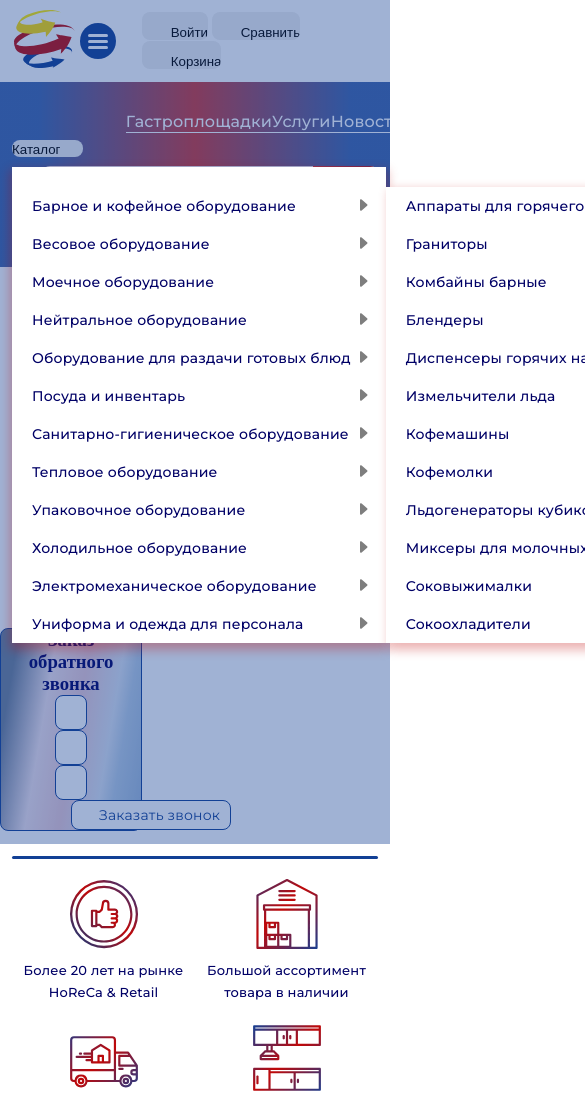
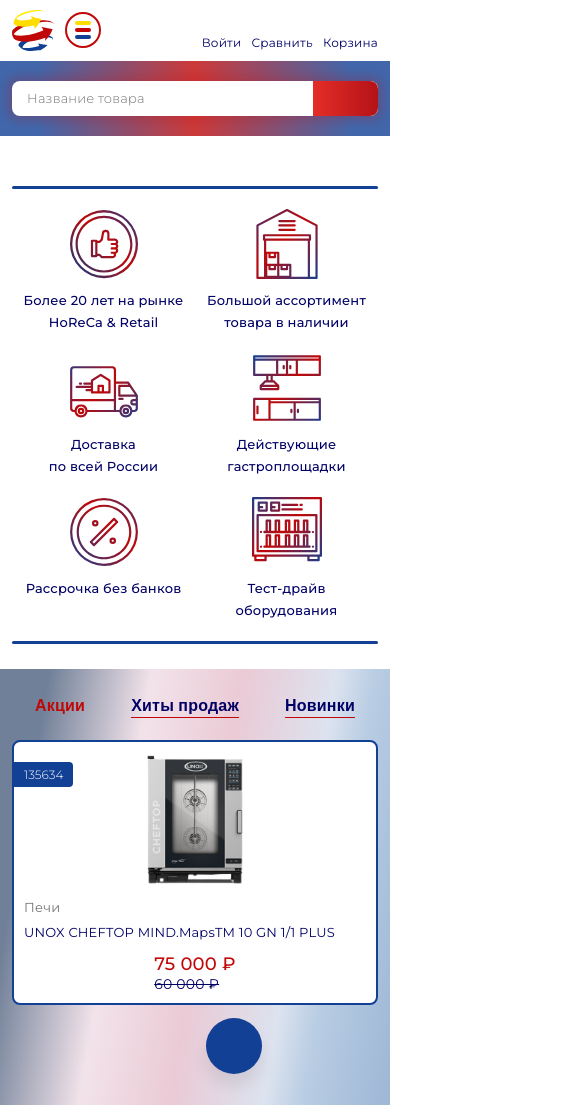
Before and after one commit to VvorobeiS/alfabiz-new, a plain HTML site: page index.html in a window 390 px wide. Shown: the top 1108 px of the page, 585 px wide, since content can reach past the window. Drawn offline with nearby package versions, Linux system fonts and the light colour scheme; files whose address does not match are found by name.

Commit message:
Багфиксинг адаптива для header

```diff
--- a/assets/sass/modules/_common.sass
+++ b/assets/sass/modules/_common.sass
@@ -8,6 +8,34 @@
   overflow: hidden
   text-overflow: ellipsis
   transition: $transition
+  &-catalog
+    display: flex
+    align-items: center
+    padding: 10px 30px
+    font-family: $Open-Sans
+    font-size: 14px
+    font-weight: 600
+    font-style: normal
+    letter-spacing: $letter-spacing
+    color: $light-color
+    background-image: linear-gradient(to right, #e52d27 0%, #b31217 51%, #e52d27 100%)
+    background-size: 200% auto
+    box-shadow: 0 0 5px #eee
+    text-transform: uppercase
+    z-index: 101
+    +hover
+      background-position: right center; /* change the direction of the change here */
+    &--mobile
+      position: absolute
+      top: 0
+      left: 0
+      display: none
+      padding: 10px
+      font-size: 13px
+      justify-content: center
+      align-items: center
+      text-align: center
+      border-radius: 0
 .tabs
   @include tab
 .line
@@ -89,7 +117,6 @@
     display: flex
     max-width: 100%
     height: 40px
-    margin-left: 30px
     overflow: hidden
     border-radius: $border-radius
     &__input
@@ -150,21 +177,46 @@
         background-color: $blue-color
     &__icon
       margin-right: 5px
-.popup
-  &__overlay
-    position: fixed
-    top: 0
-    right: 0
-    bottom: 0
-    left: 0
-    background-color: rgba(18, 64, 149, 0.4 )
-    z-index: 100
-    visibility: hidden
-    opacity: 0
-    transition: 0.3s
-    &--visible
-      visibility: visible
-      opacity: 1
+.menu
+  &-burger
+    display: flex
+    flex-direction: column
+    justify-content: center
+    align-items: center
+    width: 40px
+    height: 40px
+    padding-left: 8px
+    padding-right: 8px
+    background-color: $light-color
+    border: 2px solid $primary-color
+    border-radius: 50%
+    &__line
+      display: block
+      width: 100%
+      height: 4px
+      border-radius: $border-radius
+      &:not(:last-child)
+        margin-bottom: 3px
+      &--yellow
+        background-color: $yellow-color
+      &--red
+        background-color: $primary-color
+      &--blue
+        background-color: $blue-color
+.overlay
+  position: fixed
+  top: 0
+  right: 0
+  bottom: 0
+  left: 0
+  background-color: rgba(18, 64, 149, 0.4 )
+  z-index: 100
+  visibility: hidden
+  opacity: 0
+  transition: 0.3s
+  &--visible
+    visibility: visible
+    opacity: 1
 
 // .test
 //   background-image: url(../images/svg/bold-arrows.svg)
--- a/assets/sass/modules/_media.sass
+++ b/assets/sass/modules/_media.sass
@@ -8,28 +8,20 @@
   .title
     &--h2
       font-size: 26px
-  .header
-    &-text
-      margin-left: 0
-      font-size: 12px
-    &-city
-      &__btn
-        font-size: 12px
-    &-callback
-      &__btn
-        font-size: 12px
-    &-contacts
-      &__adress
-        font-size: 12px
-      &__tel
-        font-size: 16px
-      &__mail
-        font-size: 12px
-  .nav
-    margin-left: 0
-  .search
-    &-form
-      margin-left: 0
+  .button
+    &-catalog
+      padding-right: 20px
+      padding-left: 20px
+  .activity
+    max-width: 100%
+  .navbar
+    &-menu__list
+      &-link
+        font-size: 14px
+  .form
+    &-search
+      &__input
+        padding-left: 15px
   .advantages
     &__title
       font-size: 28px
@@ -97,15 +89,17 @@
   .title
     &--h2
       font-size: 20px
-  .header
-    &-text
-      max-width: 100%
-      font-size: 11px
-      font-weight: 400
-  .search
-    &-form
+  .button-catalog
+    &--mobile
+      display: flex
+  .activity
+    font-size: 11px
+    font-weight: 400
+  .form
+    &-search
+      box-shadow: 0px 0px 10px 5px rgba(192, 8, 8, 0.2)
       &__input
-        font-size: 12px
+        padding-left: 135px
   .advantages
     padding-top: 25px
     padding-bottom: 25px
@@ -257,8 +251,16 @@
 
 @media (max-width: 575px)
   .header
-    &-toolbar
-      justify-content: flex-end
+    &__logo
+      &--mobile
+        margin-right: 10px
+    &__btn
+      &--mobile
+        &:not(:last-child)
+          margin-right: 10px
+  .menu-burger
+    width: 36px
+    height: 36px
   .goods-slider
     padding-top: 25px
     padding-bottom: 100px
@@ -328,10 +330,14 @@
             margin-bottom: 0
 
 @media ( min-width: 320px )  and ( max-width: 480px )
-  .menu
-    &-burger
-      width: 36px
-      height: 36px
+  .button
+    &-catalog
+      display: none
+  .form
+    &-search
+      height: 35px
+      &__input
+        padding-left: 15px
   .advantages
     &-list
       justify-content: around
--- a/assets/sass/modules/sections/_header.sass
+++ b/assets/sass/modules/sections/_header.sass
@@ -6,10 +6,12 @@
   &__logo
     display: block
     text-align: left
-    &-mobile
+    &--mobile
       display: block
-      width: 45%
+      width: 43px
       text-align: center
+      &>img
+        display: block
   &-city
     display: flex
     align-items: center
@@ -31,63 +33,6 @@
       color: $primary-color
       &--mr-5
         margin-right: 5px
-  &__user
-    &-btn
-      display: flex
-      align-items: flex-end
-      font-family: $Montserrat
-      font-size: 13px
-      font-weight: 400
-      font-style: normal
-      letter-spacing: $letter-spacing
-      background-color: transparent
-      color: inherit
-      transition: $transition
-      +hover
-        color: $yellow-color
-    &-icon
-      margin-right: 5px
-.navbar
-  position: relative
-  padding-top: 20px
-  padding-bottom: 20px
-  background: linear-gradient(90deg, rgba(18,64,149,0.8) 10%, rgba(192,8,8,0.8) 50%, rgba(18,64,149,0.8) 90%)
-  &__catalog-btn
-    display: flex
-    align-items: center
-    padding: 10px 30px
-    font-family: $Open-Sans
-    font-size: 14px
-    font-weight: 600
-    font-style: normal
-    letter-spacing: $letter-spacing
-    color: $light-color
-    background-image: linear-gradient(to right, #e52d27 0%, #b31217 51%, #e52d27 100%)
-    background-size: 200% auto
-    box-shadow: 0 0 5px #eee
-    text-transform: uppercase
-    z-index: 101
-    +hover
-      background-position: right center; /* change the direction of the change here */
-    &--mobile
-      width: 100%
-      padding: 10px
-      font-size: 13px
-      justify-content: center
-      align-items: center
-      text-align: center
-  &-menu
-    &__list
-      display: flex
-      justify-content: space-between
-      align-items: center
-      &-link
-        @include link
-        color: $light-color
-        &:before
-          background-color: $light-color
-        +hover
-          color: $yellow-color
   &__btn
     display: flex
     flex-direction: column
@@ -102,8 +47,36 @@
     transition: $transition
     +hover
       color: $yellow-color
-      &--mobile
-        font-size: 12px
+    &--mobile
+      font-size: 12px
+      color: $text-color
+    &--user
+      flex-direction: row
+      align-items: flex-end
+      font-size: 14px
+      color: inherit
+      +hover
+        color: $primary-color
+    &-icon
+      &--user
+        margin-right: 5px
+.navbar
+  position: relative
+  padding-top: 20px
+  padding-bottom: 20px
+  background: linear-gradient(90deg, rgba(18,64,149,0.8) 10%, rgba(192,8,8,0.8) 50%, rgba(18,64,149,0.8) 90%)
+  &-menu
+    &__list
+      display: flex
+      justify-content: space-between
+      align-items: center
+      &-link
+        @include link
+        color: $light-color
+        &:before
+          background-color: $light-color
+        +hover
+          color: $yellow-color
   &-catalog
     position: absolute
     top: 85px
@@ -171,23 +144,3 @@
         text-decoration: none
         color: inherit
         transition: $transition
-.menu
-  &-burger
-    display: flex
-    flex-direction: column
-    justify-content: center
-    align-items: center
-    width: 40px
-    height: 40px
-    padding-left: 8px
-    padding-right: 8px
-    background-color: $blue-color
-    border-radius: 50%
-    &__line
-      display: block
-      width: 100%
-      height: 3px
-      background-color: $light-color
-      border-radius: $border-radius
-      &:not(:last-child)
-        margin-bottom: 3px
--- a/index.html
+++ b/index.html
@@ -18,26 +18,52 @@
     <div class="body">
       <header class="header">
         <div class="container header__container">
-          <div class="row d-none d-lg-flex align-items-center">
-            <div class="col-lg-3">
+          <div class="row align-items-center justify-content-between">
+            <div class="col-3 d-none d-lg-block">
               <a href="#!" class="header__logo">
                 <img src="./assets/images/svg/logo.svg" alt="Логотип" />
               </a>
             </div>
             <!-- /.col-lg-3 -->
-            <div class="col-lg-3">
+            <div
+              class="
+                col-4 col-sm-3 col-md-2
+                d-flex d-lg-none
+                justify-content-start justify-content-sm-between
+                align-items-center
+              "
+            >
+              <a href="#!" class="header__logo header__logo--mobile">
+                <img src="./assets/images/svg/logo-mini.svg" alt="Логотип" />
+              </a>
+              <div class="menu-burger">
+                <span class="menu-burger__line menu-burger__line--yellow"></span>
+                <span class="menu-burger__line menu-burger__line--red"></span>
+                <span class="menu-burger__line menu-burger__line--blue"></span>
+              </div>
+              <!-- /.menu-burger -->
+            </div>
+            <!-- /.col-2 -->
+            <div class="col-4 col-md-6 col-lg-5 col-xl-3 d-none d-sm-block">
               <p class="activity">Оборудование для баров, кафе, ресторанов, магазинов и производств</p>
             </div>
             <!-- /.col-lg-3 -->
-            <div class="col-lg-3 contacts">
+            <div class="col-3 d-none d-xl-block contacts">
               <span class="contacts__adress">м. Коломенская пр. Андропова, 22</span>
               <a class="contacts__tel" href="tel:+">+7 (495)136-66-22</a>
               <a class="contacts__email" href="mailto:">moscow@alfa-biz.ru</a>
             </div>
             <!-- /.col-lg-3 .contacts -->
-            <div class="col-md-3 col-lg-3 d-flex justify-content-around align-items-center">
-              <button class="button header__user-btn">
-                <svg class="header__user-icon" width="20" height="20" fill="currentColor">
+            <div
+              class="
+                col-4 col-xl-3
+                d-none d-lg-flex
+                justify-content-between justify-content-xl-around
+                align-items-center
+              "
+            >
+              <button class="button header__btn header__btn--user">
+                <svg class="header__btn-icon header__btn-icon--user" width="20" height="20" fill="currentColor">
                   <use xlink:href="./node_modules/bootstrap-icons/bootstrap-icons.svg#person-fill" />
                 </svg>
                 Войти
@@ -56,55 +82,34 @@
               <!-- /.header-city -->
             </div>
             <!-- /.col-md-3 .col-lg-3 -->
-          </div>
-          <!-- /.row -->
-          <div class="row d-lg-none justify-content-between align-items-center">
             <div
               class="
-                col-4 col-sm-3 col-md-2
-                d-flex
-                justify-content-around justify-content-sm-between
+                col-8 col-sm-5 col-md-4
+                d-flex d-lg-none
+                justify-content-end justify-content-sm-between
                 align-items-center
               "
             >
-              <a href="#!" class="logo-mobile">
-                <img src="./assets/images/svg/logo-mini.svg" alt="Логотип" />
-              </a>
-              <div class="menu-burger">
-                <span class="menu-burger__line"></span>
-                <span class="menu-burger__line"></span>
-                <span class="menu-burger__line"></span>
-              </div>
-              <!-- ./menu-burger -->
-            </div>
-            <!-- /.col-4 .col-sm-3 .col-md-2 -->
-            <div class="col-sm-4 col-md-6 d-none d-sm-block">
-              <p class="header-text header-text--mobile">
-                Оборудование для баров, кафе, ресторанов, магазинов и производств
-              </p>
-            </div>
-            <!-- /.col-sm-4 .col-md-6 -->
-            <div class="col-8 col-sm-5 col-md-4 navbar-user">
-              <button class="button navbar-user__btn navbar-user__btn--mobile">
-                <svg class="navbar-user__icon" width="25" height="25" fill="currentColor">
+              <button class="button header__btn header__btn--mobile">
+                <svg class="header__btn-icon header__btn-icon--mobile" width="25" height="25" fill="currentColor">
                   <use xlink:href="./node_modules/bootstrap-icons/bootstrap-icons.svg#person-fill" />
                 </svg>
                 Войти
               </button>
-              <button class="button navbar-user__btn navbar-user__btn--mobile">
-                <svg class="navbar-user__icon" width="25" height="25" fill="currentColor">
+              <button class="button header__btn header__btn--mobile">
+                <svg class="header__btn-icon header__btn-icon--mobile" width="25" height="25" fill="currentColor">
                   <use xlink:href="./node_modules/bootstrap-icons/bootstrap-icons.svg#bar-chart" />
                 </svg>
                 Сравнить
               </button>
-              <button class="button navbar-user__btn navbar-user__btn--mobile">
-                <svg class="navbar-user__icon" width="25" height="25" fill="currentColor">
+              <button class="button header__btn header__btn--mobile">
+                <svg class="header__btn-icon header__btn-icon--mobile" width="25" height="25" fill="currentColor">
                   <use xlink:href="./node_modules/bootstrap-icons/bootstrap-icons.svg#cart-fill" />
                 </svg>
                 Корзина
               </button>
             </div>
-            <!-- /.col-8 col-sm-5 .col-md-4 .navbar-user -->
+            <!-- /.col-2 -->
           </div>
           <!-- /.row -->
         </div>
@@ -112,16 +117,16 @@
         <div class="navbar">
           <div class="container">
             <div class="row align-items-center flex-column flex-sm-row">
-              <div class="col-lg-2 d-none d-lg-flex justify-content-center align-items-center">
-                <button class="button navbar__catalog-btn">
-                  <svg class="navbar__catalog-icon" width="25" height="25" fill="currentColor">
+              <div class="col-2 d-none d-lg-flex justify-content-center align-items-center">
+                <button class="button button-catalog">
+                  <svg class="button-catalog__icon" width="25" height="25" fill="currentColor">
                     <use xlink:href="./node_modules/bootstrap-icons/bootstrap-icons.svg#list" />
                   </svg>
                   Каталог
                 </button>
               </div>
-              <!-- /.col-lg-2 -->
-              <div class="col-5">
+              <!-- /.col-2 -->
+              <div class="col-5 d-none d-lg-block">
                 <nav class="navbar-menu">
                   <ul class="navbar-menu__list">
                     <li class="navbar-menu__list-item">
@@ -140,16 +145,7 @@
                 </nav>
               </div>
               <!-- /.col-5 -->
-              <div class="col-12 col-sm-3 d-lg-none mb-2 mb-sm-0">
-                <button class="button catalog-btn catalog-btn--mobile">
-                  Каталог
-                  <svg class="catalog-icon catalog-icon--mobile" width="14" height="14" fill="currentColor">
-                    <use xlink:href="./node_modules/bootstrap-icons/bootstrap-icons.svg#caret-down-fill" />
-                  </svg>
-                </button>
-              </div>
-              <!-- /.col-12 .col-sm-3 -->
-              <div class="col-12 col-sm-9 col-lg-3">
+              <div class="col-12 col-lg-3">
                 <form action="#!" class="form-search">
                   <input type="text" class="form-search__input" placeholder="Название товара" required />
                   <button class="button form-search__btn">
@@ -157,27 +153,33 @@
                       <use xlink:href="./node_modules/bootstrap-icons/bootstrap-icons.svg#search" />
                     </svg>
                   </button>
+                  <button class="button button-catalog button-catalog--mobile">
+                    <svg class="button-catalog__icon" width="20" height="20" fill="currentColor">
+                      <use xlink:href="./node_modules/bootstrap-icons/bootstrap-icons.svg#list" />
+                    </svg>
+                    Каталог
+                  </button>
                 </form>
               </div>
-              <!-- /.col-12 .col-sm-9 .col-lg-3 -->
-              <div class="col-lg-2 d-flex justify-content-around align-items-center">
-                <button class="button navbar__btn">
-                  <svg class="navbar__icon" width="25" height="25" fill="currentColor">
+              <!-- /.col-12 .col-lg-3 -->
+              <div class="col-2 d-none d-lg-flex justify-content-between justify-content-xl-around align-items-center">
+                <button class="button header__btn">
+                  <svg class="header__icon" width="25" height="25" fill="currentColor">
                     <use xlink:href="./node_modules/bootstrap-icons/bootstrap-icons.svg#bar-chart" />
                   </svg>
                   Сравнить
                 </button>
-                <button class="button navbar__btn">
-                  <svg class="navbar__icon" width="25" height="25" fill="currentColor">
+                <button class="button header__btn">
+                  <svg class="header__icon" width="25" height="25" fill="currentColor">
                     <use xlink:href="./node_modules/bootstrap-icons/bootstrap-icons.svg#cart-fill" />
                   </svg>
                   Корзина
                 </button>
               </div>
-              <!-- /.col-lg-3 -->
+              <!-- /.col-2 -->
             </div>
             <!-- /.row -->
-            <div class="navbar-catalog">
+            <div class="navbar-catalog d-none">
               <!-- <ul class="tabs navbar-catalog__tabs">
                 <li class="tabs__item navbar-catalog__tabs-item tabs__item--active" data-target="#">По оборудованию</li>
                 <li class="tabs__item navbar-catalog__tabs-item" data-target="#">По бренду</li>
@@ -268,7 +270,7 @@
       <!-- /.header -->
       <section class="main">
         <div class="container">
-          <div class="row">
+          <div class="row d-none d-lg-flex">
             <div class="col-8 main-slider">
               <div class="swiper-container main-slider__container">
                 <div class="swiper-wrapper main-slider__wrapper">
@@ -1970,7 +1972,7 @@
         <!-- /.container -->
       </footer>
       <!-- /.footer -->
-      <div class="popup__overlay popup__overlay--visible"></div>
+      <div class="overlay"></div>
     </div>
     <!-- /.body -->
     <script src="./assets/js/jquery-3.6.0.min.js"></script>
```
Also changed, not shown: assets/css/main.css, 1 other file.
